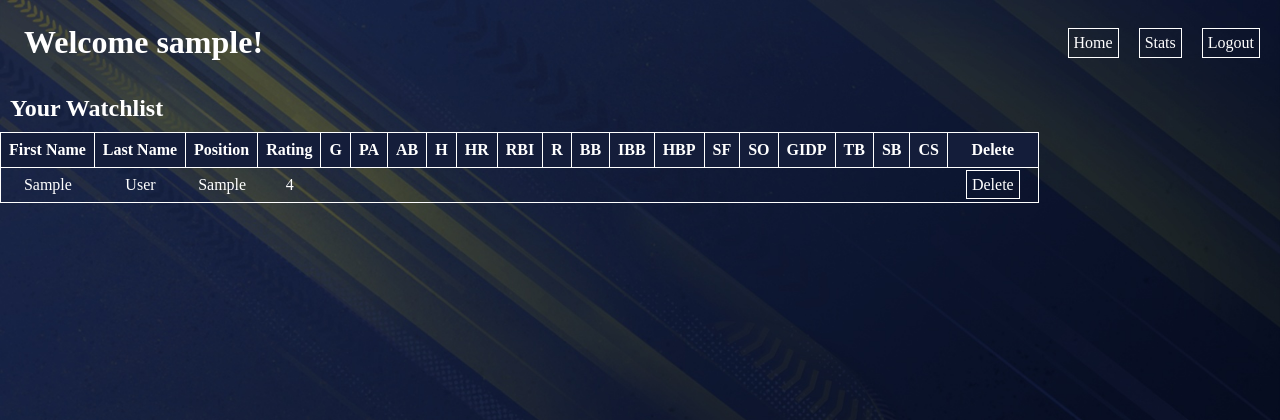
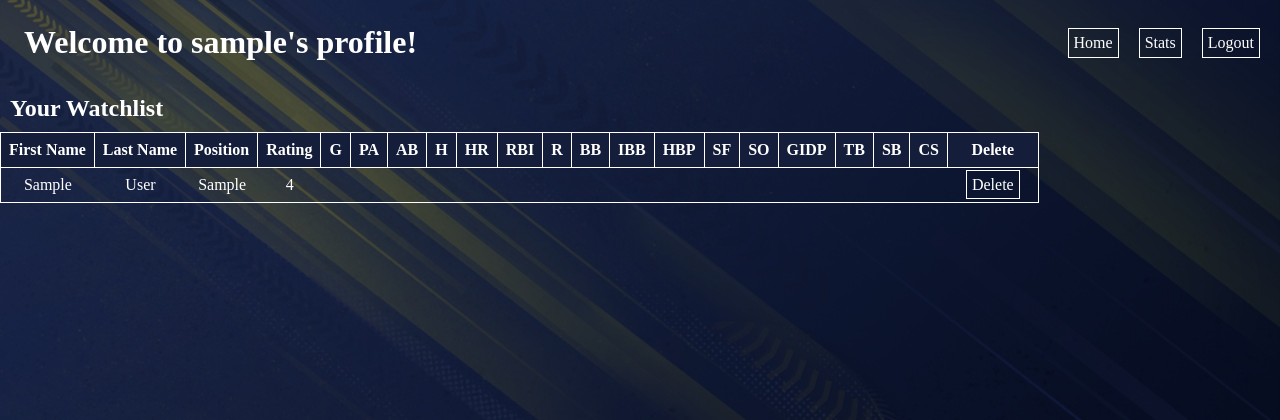
Before and after one commit to P-moT/ootp-data, a Flask app: page /user/1 in a window 1280 px wide. Shown: the top 420 px of the page. Run offline with Flask 2, Linux system fonts and the light colour scheme; the visitor is signed in with stand-in values (Sample User, id 1); tables that the repository leaves empty or names only in its code hold one stand-in row (values such as "Sample post").

Commit message:
updated profile header

```diff
--- a/flask_app/templates/profile.html
+++ b/flask_app/templates/profile.html
@@ -12,7 +12,7 @@
 <body>
     <div class="header">
         <div class="title">
-            <h1>Welcome {{this_user.username}}!</h1>
+            <h1>Welcome to {{this_user.username}}'s profile!</h1>
         </div>
         <div class="navlinks">
             <a class="button" href="/">Home</a>
```
